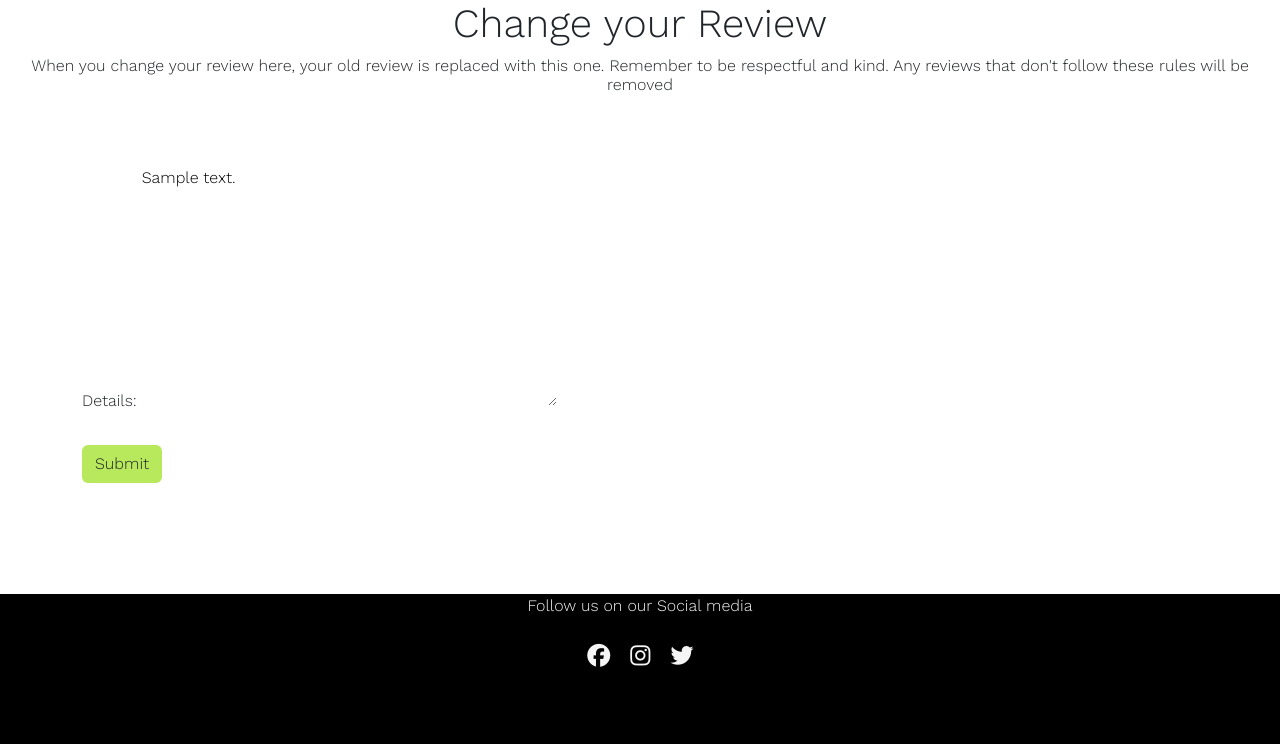
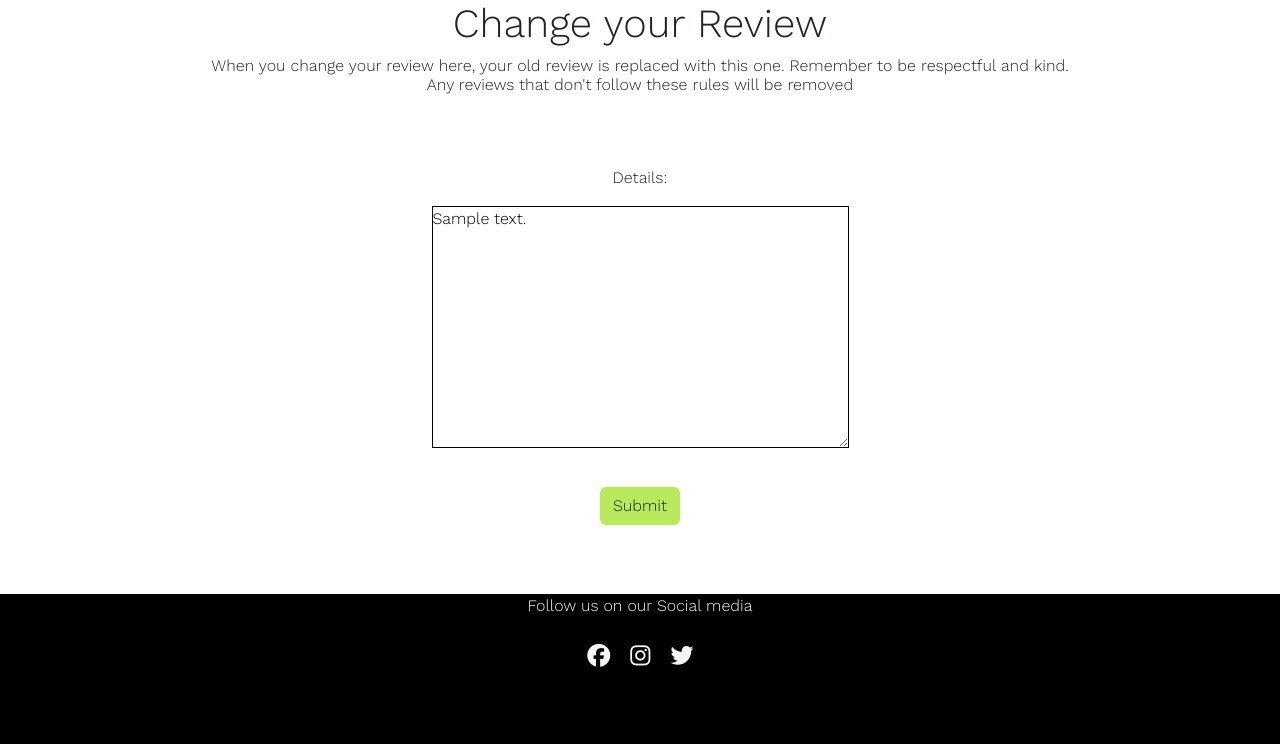
Before and after one commit to ARcKP98/open-book-reviews, a Django app: page /edit-book/1 in a window 1280 px wide. Shown: the part 56-800 px from the top of the page. Run offline with Django 3.2, Linux system fonts and the light colour scheme; tables that the repository leaves empty hold one stand-in row (values such as "Sample post"); some libraries are stand-ins or nearby versions.

Commit message:
Style edit-review page.

```diff
--- a/static/css/style.css
+++ b/static/css/style.css
@@ -109,6 +109,14 @@ a {
 .review-submit {
   background-color: #B8E95C;
 }
+
+.edit-review label{
+  display: block;
+  margin-bottom: 1rem;
+}
+.edit-review textarea{
+  border: 1px black solid;
+}
 /*Footer*/
 footer {
     height: 150px;
--- a/templates/edit-review.html
+++ b/templates/edit-review.html
@@ -6,15 +6,18 @@
   <div class="text-center mb-5">
     <h1>Change your Review</h1>
     <h6>When you change your review here, your old review is replaced with this one. Remember to be respectful and kind.
+      <br>
       Any reviews that don't follow these rules will be removed</h6>
   </div>
-  <div class="container">
-    <div class="row">
-      <div class="col-md-8 mt-4">
+  <div class="container text-center">
+    <div class="row justify-content-center">
+      <div class="col-md-12 mt-4">
         <form method="post">
+          <div class="edit-review">
           {{ form.as_p }}
           {% csrf_token %}
-          <button type="submit" class="mt-3 mb-3 btn btn-md review-submit">Submit</button>
+        </div>
+          <button type="submit" class="mt-3 mb-3 btn review-submit">Submit</button>
         </form>
       </div>
     </div>
```
